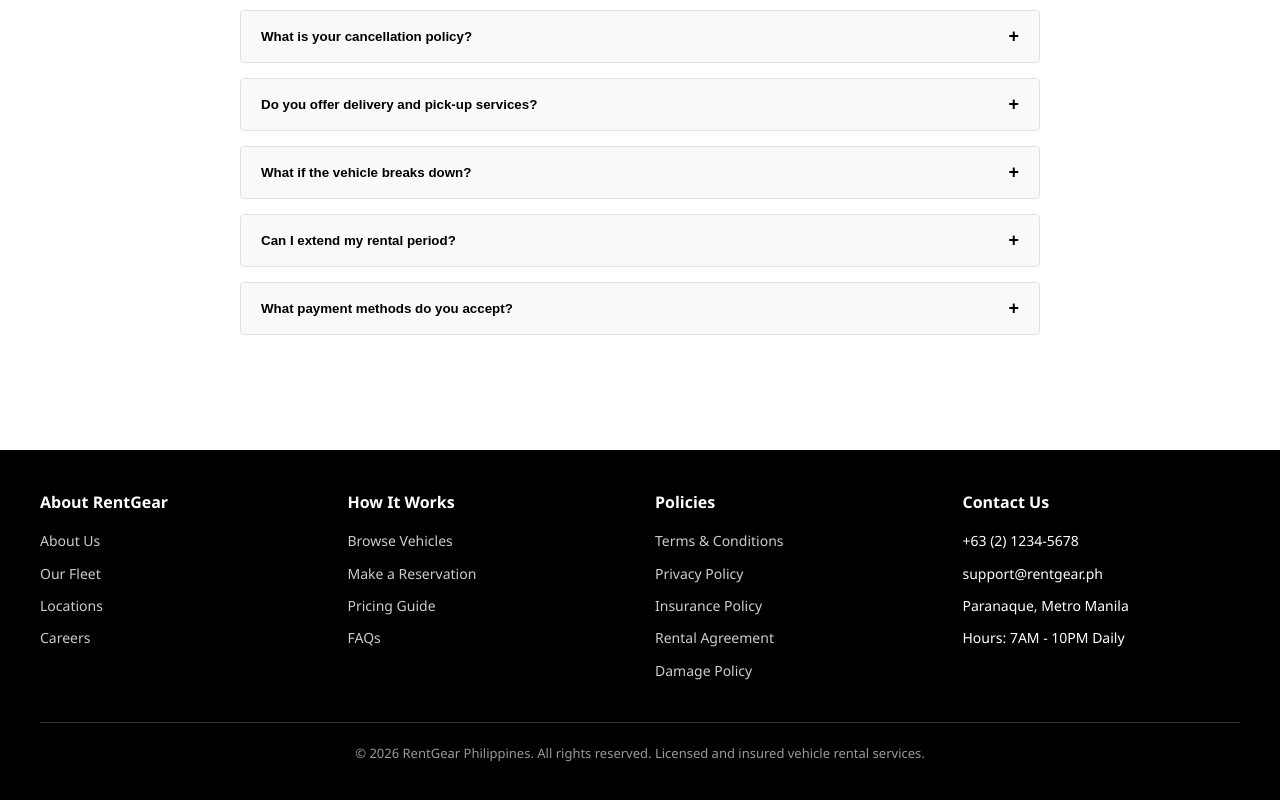
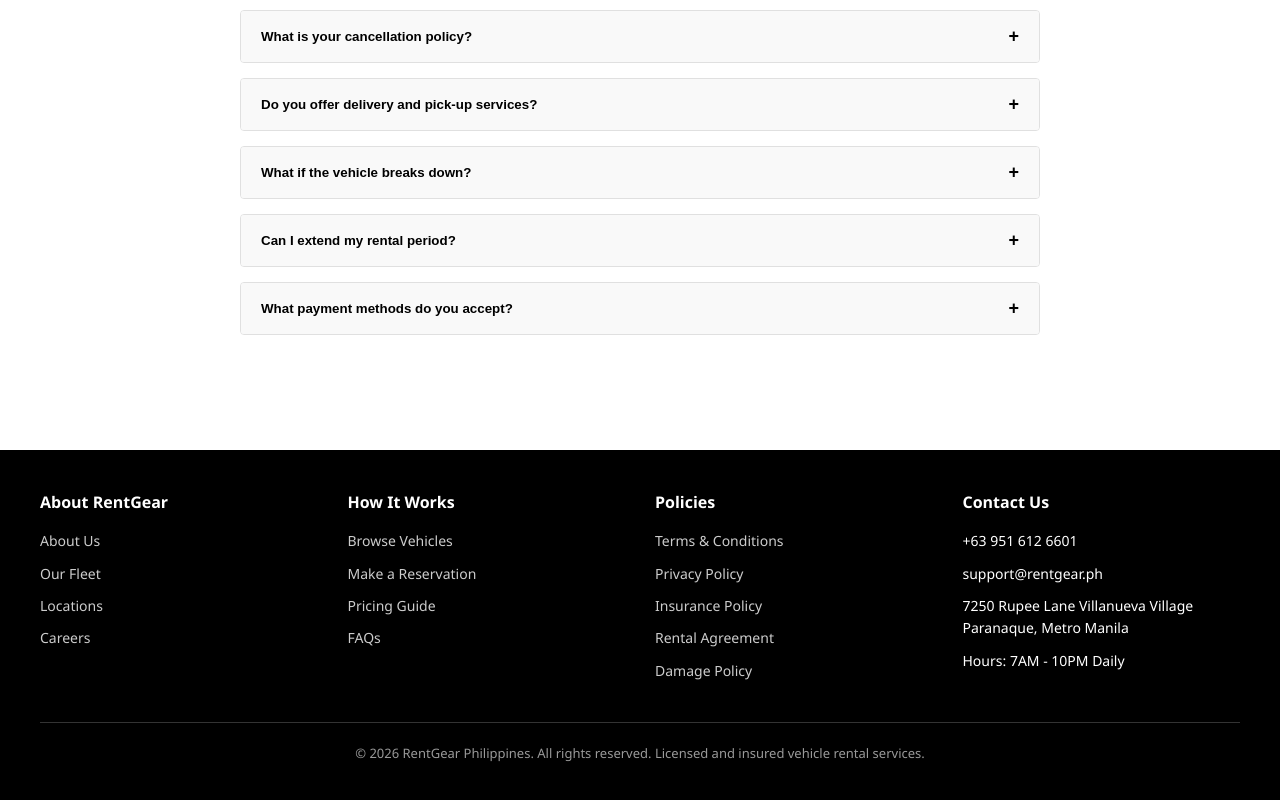
Before and after one commit to andredanieldaligdig/RentGear, a website with bundled scripts: page index.html in a window 1280 px wide. Shown: the part 6947-7747 px from the top of the page. Built offline with nearby package versions, Linux system fonts and the light colour scheme; no server answers.

Commit message:
kadspadpaspd

```diff
--- a/index.html
+++ b/index.html
@@ -311,9 +311,9 @@
             <div class="footer-section">
                 <h3>Contact Us</h3>
                 <ul>
-                    <li>+63 (2) 1234-5678</li>
+                    <li>+63 951 612 6601</li>
                     <li>support@rentgear.ph</li>
-                    <li>Paranaque, Metro Manila</li>
+                    <li>7250 Rupee Lane Villanueva Village Paranaque, Metro Manila</li>
                     <li>Hours: 7AM - 10PM Daily</li>
                 </ul>
             </div>
```
